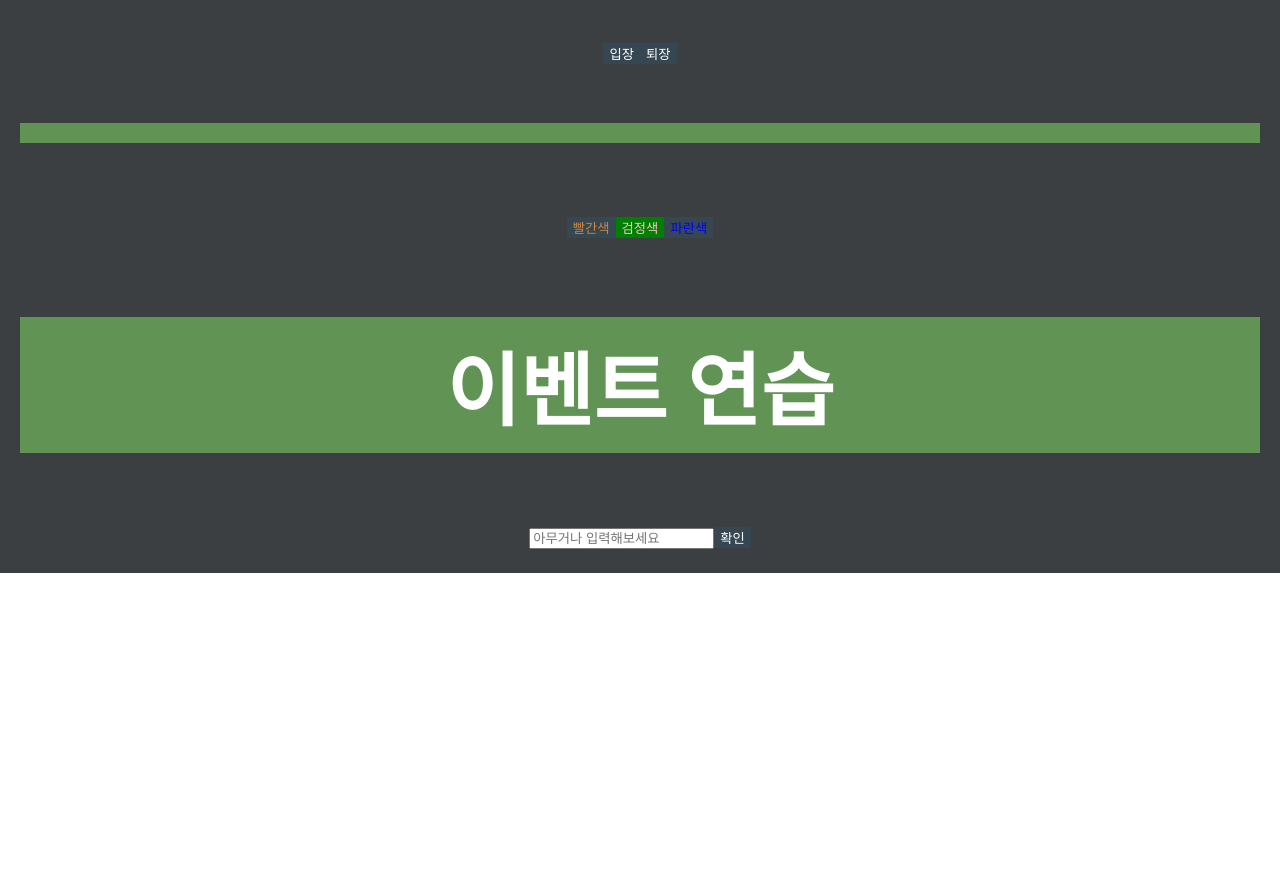
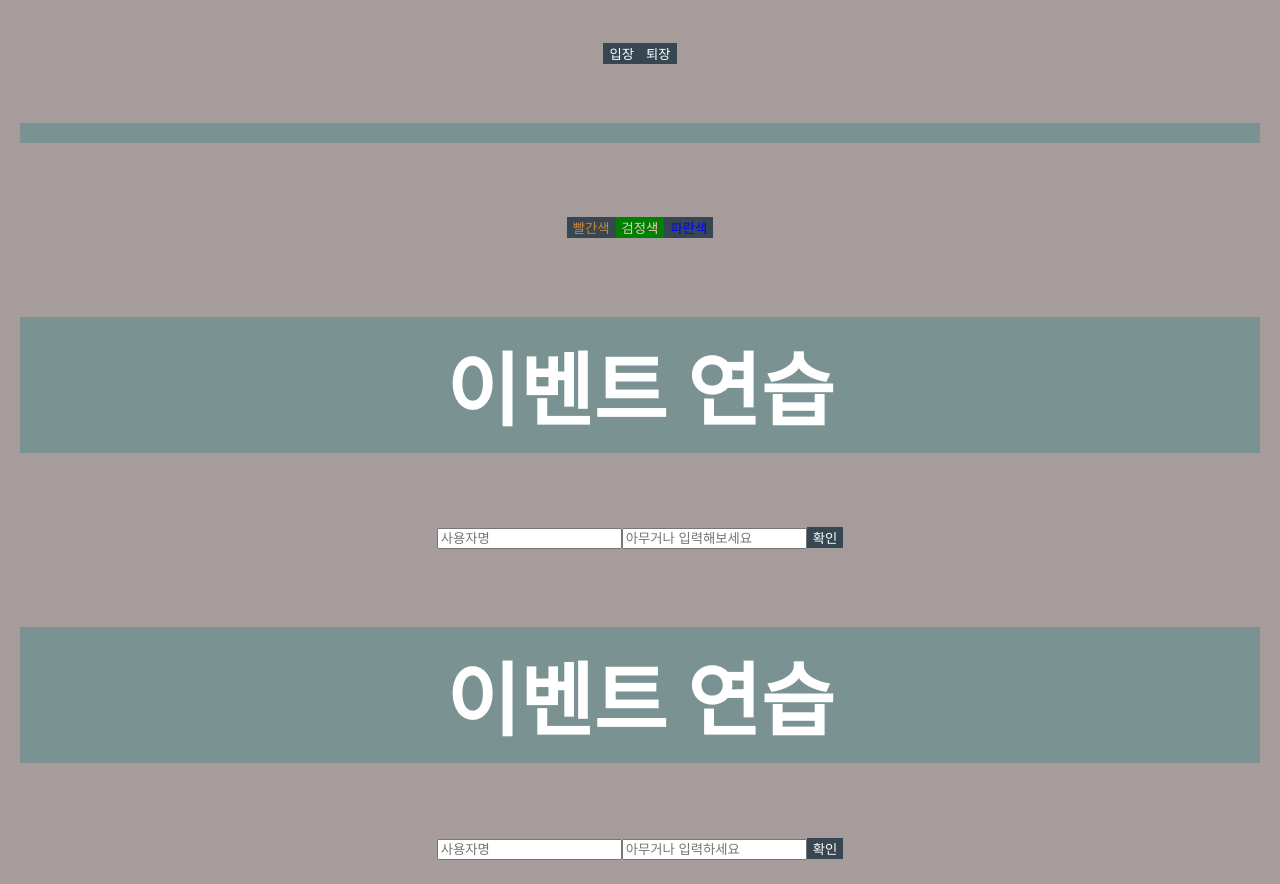
Before and after one commit to star-moon-cloud-k/WebProject, a React (Create React App) app in the folder react/react200/: page / in a window 1280 px wide. Shown: the part 420-1304 px from the top of the page. Before the commit the page ends 993 px from the top, so only its background shows below. Built offline with nearby package versions, Linux system fonts and the light colour scheme.

Commit message:
event handler

```diff
--- a/react/react200/src/App.css
+++ b/react/react200/src/App.css
@@ -1,5 +1,5 @@
 div{
-  background-color: rgb(60, 63, 65);
+  background-color: rgb(166, 156, 156);
   color: rgb(255, 255 , 255);
   padding: 10px;
   font-family: 고딕;
@@ -15,7 +15,7 @@ div{
 }
 h1{
   color : white;
-  background-color: #609354;
+  background-color: #7a9392;
   padding: 10px;
   font-family: 궁서;
 }
--- a/react/react200/src/App.js
+++ b/react/react200/src/App.js
@@ -4,6 +4,7 @@ import MyComponent from "./Component/MyComponent";
 import Counter from "./Component/Counter";
 import Say from "./Component/Say";
 import EventPractice from "./Component/EventPractice";
+import EventPracticeComponent from "./Component/EventPracticeComponent";
 
 const App = () => {
     const age = 5;
@@ -11,6 +12,7 @@ const App = () => {
         <Counter/>
             <Say/>
             <EventPractice/>
+            <EventPracticeComponent/>
         </>
     )
 
--- a/react/react200/src/Component/EventPractice.js
+++ b/react/react200/src/Component/EventPractice.js
@@ -3,38 +3,52 @@ import React, {Component} from "react";
 class EventPractice extends Component {
 
     state = {
+        username: '',
         message: ''
     }
 
-    constructor(props) {
-        super(props);
-        this.handleChange = this.handleChange.bind(this);
-        this.handleClick = this.handleClick.bind(this);
-    }
-    handleChange(e){
+    handleChange= e =>{
         this.setState({
-            message: e.target.value
+            [e.target.name]: e.target.value
+        //   []를 사용하면 변수를 key로 설정 가능
         });
     }
 
-    handleClick(){
-        alert(this.state.message);
+    handleClick =() =>{
+        alert(this.state.message + ' : '+ this.state.message);
         this.setState({
+            username: '',
             message: ''
-        })
+        });
     }
+    handleKeyPress =(e) =>{
+        if(e.key === 'Enter'){
+            this.handleClick();
+        }
+    }
+
     render() {
         return (
             <div>
                 <h1>이벤트 연습</h1>
-                <h2>{this.state.message}</h2>
+                <h3>{this.state.username}</h3>
+                <h3>{this.state.message}</h3>
+                <input
+                    type="text"
+                    name="username"
+                    placeholder="사용자명"
+                    value={this.state.username}
+                    onChange={this.handleChange}
+                />
                 <input
                     type="text"
                     name="message"
                     placeholder="아무거나 입력해보세요"
                     value={this.state.message}
                     onChange={this.handleChange}
-                />
+                    onKeyPress={this.handleKeyPress}
+                    />
+
                 <button onClick={this.handleClick}>확인
                 </button>
 
--- /dev/null
+++ b/react/react200/src/Component/EventPracticeComponent.js
@@ -0,0 +1,43 @@
+import React, {useState} from "react";
+
+const EventPracticeComponent = () => {
+    const [username, setUsername] = useState('');
+    const [message, setMessage] = useState('');
+    const onChangeUsername = e => setUsername(e.target.value);
+    const onChangeMessage = e => setMessage(e.target.value);
+    const onClick = () => {
+        alert(username + ':' + message);
+        setUsername('');
+        setMessage('');
+    };
+    const onKeyPress = e => {
+        if (e.key === 'Enter') {
+            onClick();
+        }
+    };
+
+    return (
+        <div>
+            <h1>이벤트 연습</h1>
+            <input
+                type='text'
+                name='username'
+                placeholder='사용자명'
+                value={username}
+                onChange={onChangeUsername}
+            />
+            <input
+                type='text'
+                name='message'
+                placeholder='아무거나 입력하세요'
+                value={message}
+                onChange={onChangeMessage}
+                onKeyPress={onKeyPress}
+            />
+
+            <button onClick = {onClick}>확인</button>
+        </div>
+    );
+}
+
+export default EventPracticeComponent;
```
